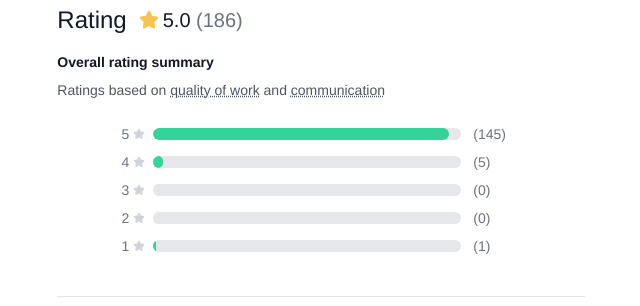
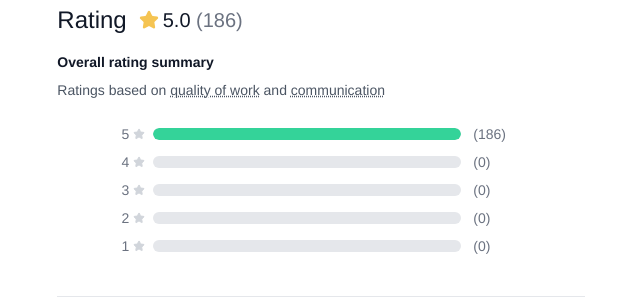
Before and after one commit to Sameem-Amjad/Nandhini_portfolio, a Next.js app: page / in a window 1280 px wide. Shown: the part 2720-3026 px from the top of the page, without its empty margins (516-1156 px from the left). Built offline with nearby package versions, Linux system fonts and the light colour scheme.

Commit message:
chore: fix review

```diff
--- a/src/app/page.tsx
+++ b/src/app/page.tsx
@@ -153,11 +153,11 @@ export default function App() {
                   </div>
                   <div className="flex-1 flex flex-col gap-2">
                     {[
-                      { percent: '96%', count: 145 },
-                      { percent: '3%', count: 5 },
+                      { percent: '100%', count: 186 },
                       { percent: '0%', count: 0 },
                       { percent: '0%', count: 0 },
-                      { percent: '1%', count: 1 },
+                      { percent: '0%', count: 0 },
+                      { percent: '0%', count: 0 },
                     ].map((row, idx) => (
                       <div key={idx} className="flex items-center gap-3 h-5">
                         <div className="flex-1 h-3 bg-gray-200 rounded-full overflow-hidden">
```
